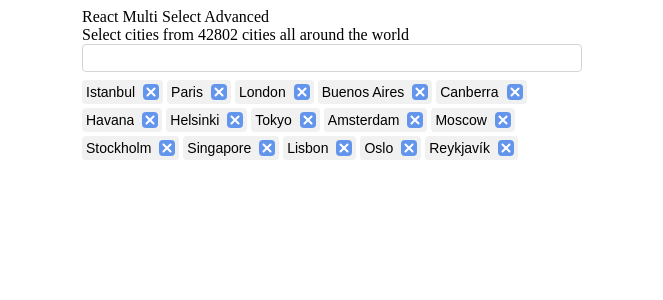
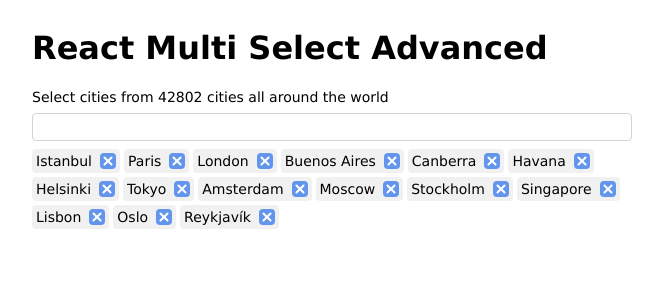
Before and after one commit to senerdude/react-multi-select-advanced, a React (Create React App) app: page / in a window 1280 px wide. Shown: the top 300 px of the page, without its empty margins (308-971 px from the left). Built offline with nearby package versions, Linux system fonts and the light colour scheme.

Commit message:
various improvements

```diff
--- a/package.json
+++ b/package.json
@@ -1,9 +1,10 @@
 {
-  "version": "0.3.0",
+  "version": "0.4.0",
   "name": "react-multi-select-advanced",
   "description": "React multi select filter input with advanced features",
   "author": "Sener <sener@lifetoweb.com> (http://lifetoweb.com)",
   "main": "dist/index.js",
+  "types": "dist/index.js",
   "keywords": [
     "npm",
     "react",
--- a/src/App.scss
+++ b/src/App.scss
@@ -1,5 +1,6 @@
 .MultiSelectContainer {
-  display: grid;
-  max-width: 500px;
-  margin: 0 auto;
+	display: grid;
+	max-width: 600px;
+	margin: 0 auto;
+	font-family: Verdana, Geneva, Tahoma, sans-serif;
 }
--- a/src/App.tsx
+++ b/src/App.tsx
@@ -40,13 +40,9 @@ function App() {
 		<div className="App">
 			<div className="MultiSelectContainer">
 
-				<header>React Multi Select Advanced</header>
+				<h1>React Multi Select Advanced</h1>
 
-				<label>
-					Select cities from 42802 cities all around the world
-				</label>
-
-				<MultiSelectAdvanced options={options.cities} selectedValues={selectedItems} onChange={handleChange} />
+				<MultiSelectAdvanced label="Select cities from 42802 cities all around the world" options={options.cities} selectedValues={selectedItems} onChange={handleChange} />
 
 			</div>
 		</div>
--- a/src/multiSelectAdvanced/MultiSelectAdvanced.scss
+++ b/src/multiSelectAdvanced/MultiSelectAdvanced.scss
@@ -50,7 +50,7 @@ $desktop-breakpoint: 1024px;
 	border-top: $spinnerThickness solid rgba(255, 255, 255, 0.2);
 	border-right: $spinnerThickness solid rgba(255, 255, 255, 0.2);
 	border-bottom: $spinnerThickness solid rgba(255, 255, 255, 0.2);
-	border-left: $spinnerThickness solid #000000;
+	border-left: $spinnerThickness solid #000;
 	-webkit-transform: translateZ(0);
 	-ms-transform: translateZ(0);
 	transform: translateZ(0);
@@ -124,16 +124,17 @@ $desktop-breakpoint: 1024px;
 	width: 100%; // Should relative to parent to keep width responsive
 	min-width: 150px; // Minimum space required by component
 	height: min-content; // Prevents auto height expand
-
-	// Default font
-	font-family: Arial, Helvetica, sans-serif;
+	font-family: inherit;
 	font-size: 14px;
 
 	// Make sure everything border-box for correct calculations
 	* { box-sizing: border-box; }
 
 	// Selections container
-	&_Selection { display: block; }
+	&_Selection {
+		display: grid;
+		gap: 8px;
+	}
 
 	// Loading Container
 	&_Loading {
@@ -158,6 +159,14 @@ $desktop-breakpoint: 1024px;
 		background: #fff;
 		padding: 4px;
 		border-radius: 4px;
+
+		&:focus-within {
+			border: 1px solid #a7a7a7;
+		}
+
+		&--invalid {
+			border: 1px solid #ff0000;
+		}
 
 		input {
 			border: 0;
@@ -277,7 +286,7 @@ $desktop-breakpoint: 1024px;
 
 			@include scrollBarStyle;
 
-			li {
+			.MultiSelectAdvanced_FilterList_Item {
 				padding: 4px;
 				cursor: pointer;
 
@@ -287,6 +296,11 @@ $desktop-breakpoint: 1024px;
 					background-color: #d4d4d4;
 					border: 0;
 					outline: none;
+				}
+
+				&--disabled {
+					background-color: #f1f1f1;
+					cursor: unset;
 				}
 			}
 		}
@@ -329,7 +343,7 @@ $desktop-breakpoint: 1024px;
 
 	&--left {
 		.MultiSelectAdvanced_FilterList {
-			left: 0;
+			left: -1px;
 			text-align: left;
 		}
 	}
--- a/src/multiSelectAdvanced/MultiSelectAdvanced.tsx
+++ b/src/multiSelectAdvanced/MultiSelectAdvanced.tsx
@@ -1,4 +1,3 @@
-/* eslint-disable no-console */
 import React, { MutableRefObject, useLayoutEffect, useRef, useState, KeyboardEvent, useEffect } from 'react'
 import './MultiSelectAdvanced.scss'
 
@@ -6,7 +5,8 @@ import './MultiSelectAdvanced.scss'
 export interface MultiSelectAdvancedOption {
 	label: string
 	value: string | number
-	matchRank?: number | undefined
+	disabled?: boolean | string
+	matchRank?: number
 }
 
 // Component Interface
@@ -16,7 +16,11 @@ export interface MultiSelectAdvancedProps {
 	options?: MultiSelectAdvancedOption[]
 	selectedValues?: MultiSelectAdvancedOption[]
 	// Input
+	label?: string,
+	name?: string,
+	id?: string,
 	disabled?: boolean
+	invalid?: boolean
 	inputDelay?: number
 	placeholder?: string
 	// Filter
@@ -44,6 +48,11 @@ export interface MultiSelectAdvancedProps {
 let handleFilterTimeout: NodeJS.Timeout
 const MultiSelectAdvanced = (props: MultiSelectAdvancedProps) => {
 
+	// Generates unique id in case name or id not provided.
+	const uniqueId = () => {
+		return 'id' + parseInt(Math.ceil(Math.random() * Date.now()).toPrecision(5).toString().replace('.', ''))
+	}
+
 	// Destruct Props and set default values
 	const {
 		// Component
@@ -51,7 +60,11 @@ const MultiSelectAdvanced = (props: MultiSelectAdvancedProps) => {
 		options= [],
 		selectedValues= [],
 		// Input
+		label,
+		name= uniqueId(),
+		id= name || uniqueId(),
 		disabled,
+		invalid,
 		inputDelay= 1000,
 		placeholder,
 		// Filter
@@ -158,6 +171,9 @@ const MultiSelectAdvanced = (props: MultiSelectAdvancedProps) => {
 
 	// Add option as selected
 	const addSelection = ( item : MultiSelectAdvancedOption ) => {
+
+		// Don't add if item disabled
+		if ((item?.disabled === 'false') !== Boolean(item?.disabled)) return false
 
 		// Clear filtered items
 		setFilteredList([])
@@ -351,8 +367,6 @@ const MultiSelectAdvanced = (props: MultiSelectAdvancedProps) => {
 				// Finally, set data if limit reached or all records checked
 				if (options.length - 1 === i) {
 
-					console.log('for loop finished')
-
 					// Sort result by rank if enabled
 					// eslint-disable-next-line @typescript-eslint/no-non-null-assertion
 					if (filterOrderByMatchRank) tmpList.sort((a,b) => a.matchRank! - b.matchRank!)
@@ -439,6 +453,7 @@ const MultiSelectAdvanced = (props: MultiSelectAdvancedProps) => {
 			}
 
 			return 	<ul className="MultiSelectAdvanced_SelectionList">
+
 				{ selectedItemsList }
 
 				<MoreItems />
@@ -461,9 +476,10 @@ const MultiSelectAdvanced = (props: MultiSelectAdvancedProps) => {
 
 						{
 							filteredList.map((filteredItem, i) =>
-								<li tabIndex={0} onKeyDown={handleNavigate} onClick={() => addSelection(filteredItem)} key={i.toString() + filteredItem.value}>
+								<li className={`MultiSelectAdvanced_FilterList_Item${(filteredItem?.disabled === 'false') !== Boolean(filteredItem?.disabled) ? ' MultiSelectAdvanced_FilterList_Item--disabled':''}`} tabIndex={0} onKeyDown={handleNavigate} onClick={() => addSelection(filteredItem)} key={i.toString() + filteredItem.value}>
 									{ filterHighlightKeyword ? highlightText(filteredItem.label) : filteredItem.label }
-								</li>)
+								</li>
+							)
 						}
 
 					</ul>
@@ -479,9 +495,11 @@ const MultiSelectAdvanced = (props: MultiSelectAdvancedProps) => {
 
 		<div className="MultiSelectAdvanced_Selection" ref={selectionRef}>
 
-			<div className="MultiSelectAdvanced_FilterInput" ref={inputContainerRef}>
+			{ label && <label className="MultiSelectAdvanced_Label" htmlFor={name}>{label}</label> }
 
-				<input type="text" onChange={handleFilter} onKeyDown={handleInputKeyDown} value={filterKeyword} placeholder={placeholderText} ref={inputRef} disabled={isInputDisabled || disabled} />
+			<div className={`MultiSelectAdvanced_FilterInput${invalid?' MultiSelectAdvanced_FilterInput--invalid':''}`} ref={inputContainerRef}>
+
+				<input name={name} id={id} type="text" onChange={handleFilter} onKeyDown={handleInputKeyDown} value={filterKeyword} placeholder={placeholderText} ref={inputRef} disabled={isInputDisabled || disabled} />
 
 				<LoadingIndicator />
 
```
Also changed, not shown: src/mock/mockData.json, 2 other files (tests, documents, lock files or other folders).
